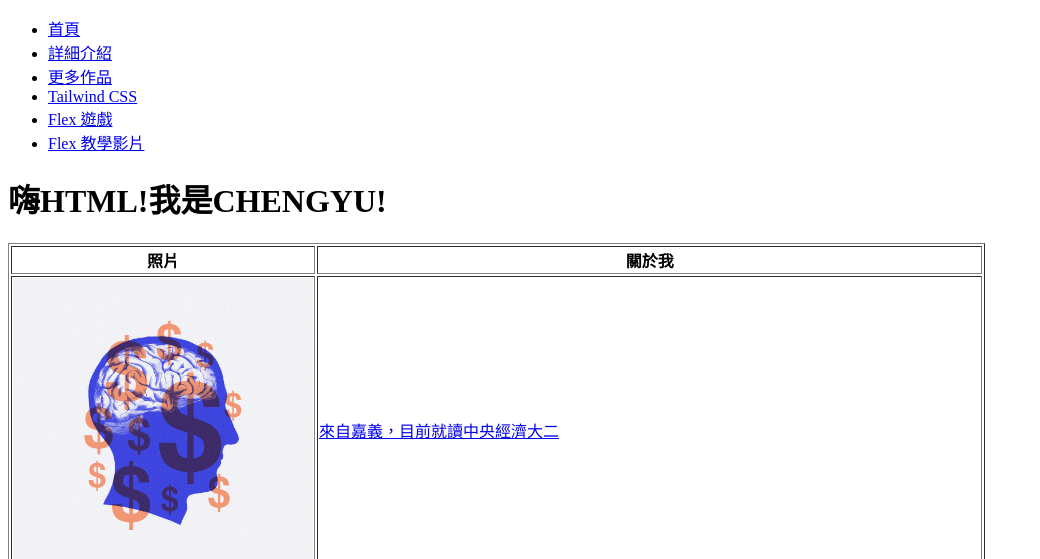
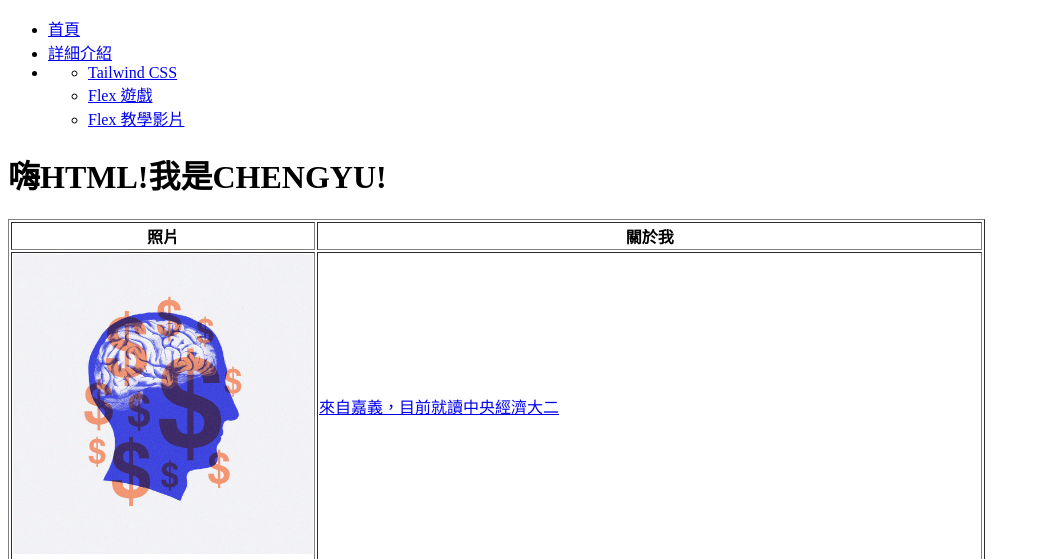
Before and after one commit to leotsai940914/114-1-Department-Computer-Network-and-Programming-, a Python web app: template HW3_htmlAndCss/templates/113409526_index.html in a window 1280 px wide. Shown: the top 559 px of the page, without its empty margins (0-1040 px from the left). Run offline with Jinja, Linux system fonts and the light colour scheme; the template is opened without the code that fills it, so the values that code supplies are empty.

Commit message:
修正導覽列div小錯誤

```diff
--- a/HW3_htmlAndCss/templates/113409526_detail.html
+++ b/HW3_htmlAndCss/templates/113409526_detail.html
@@ -12,8 +12,7 @@
             <li><a href="113409526_index.html">首頁</a></li>
             <li><a href="113409526_detail.html">詳細介紹</a></li>
             <li class="dropdown">
-                <a href="javascript:void(0)" class="dropbtn">更多作品</a>
-                <div class="dropdown-content">
+                <ul class="dropdown-content">
                     <li><a href="https://tailwindcss.com/" target="_blank">Tailwind CSS</a></li>
                     <li><a href="https://flexboxfroggy.com/" target="_blank">Flex 遊戲</a></li>
                     <li><a href="https://www.youtube.com/watch?v=_nCBQ6AIzDU" target="_blank">Flex 教學影片</a></li>
--- a/HW3_htmlAndCss/templates/113409526_index.html
+++ b/HW3_htmlAndCss/templates/113409526_index.html
@@ -12,8 +12,7 @@
             <li><a href="113409526_index.html">首頁</a></li>
             <li><a href="113409526_detail.html">詳細介紹</a></li>
             <li class="dropdown">
-                <a href="javascript:void(0)" class="dropbtn">更多作品</a>
-                <div class="dropdown-content">
+                <ul class="dropdown-content">
                     <li><a href="https://tailwindcss.com/" target="_blank">Tailwind CSS</a></li>
                     <li><a href="https://flexboxfroggy.com/" target="_blank">Flex 遊戲</a></li>
                     <li><a href="https://www.youtube.com/watch?v=_nCBQ6AIzDU" target="_blank">Flex 教學影片</a></li>
```
